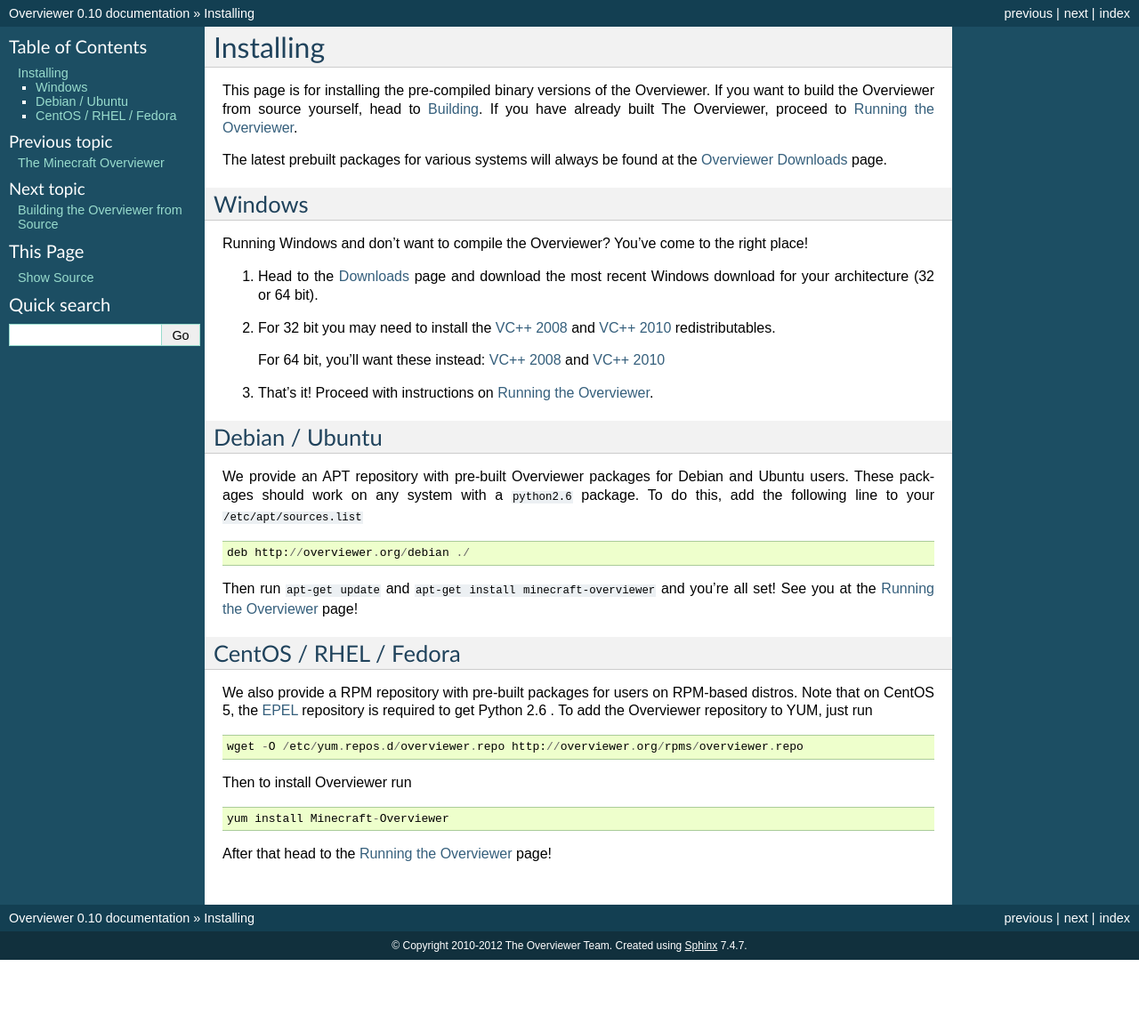
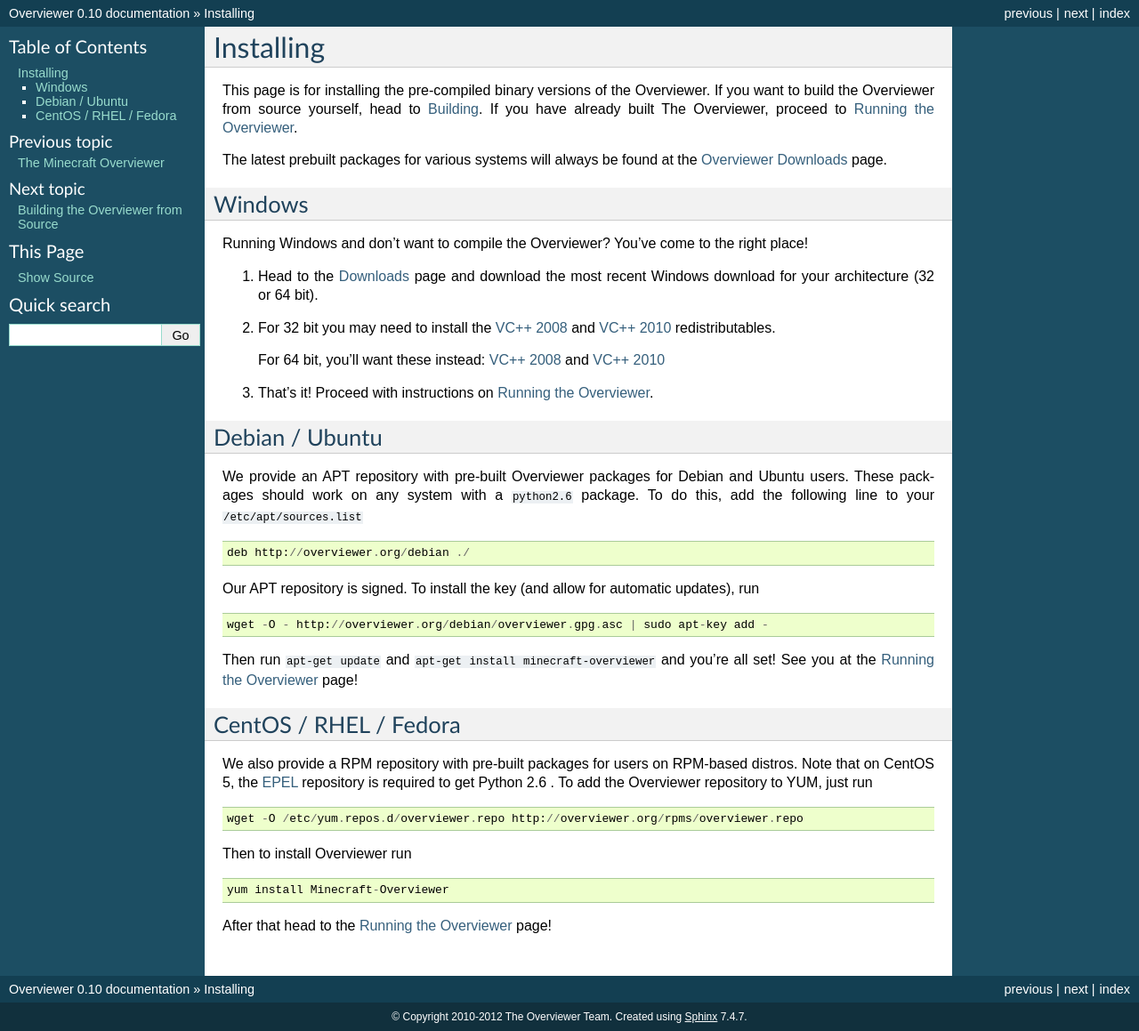
Before and after one commit to overviewer/Minecraft-Overviewer, a Sphinx documentation site: the page built from docs/installing.rst, in a window 1280 px wide. Shown: the whole page at 89% size. Built offline with Sphinx 7.4.7, drawn with Linux system fonts in a browser that asks for light colours; before the commit the page ends 1079 px from its top, so only the background shows below that.

Commit message:
added note about signed APT repo to install docs

```diff
--- a/docs/installing.rst
+++ b/docs/installing.rst
@@ -35,6 +35,13 @@
 
     deb http://overviewer.org/debian ./
 
+Our APT repository is signed. To install the key (and allow for
+automatic updates), run
+
+::
+
+    wget -O - http://overviewer.org/debian/overviewer.gpg.asc | sudo apt-key add -
+
 Then run ``apt-get update`` and ``apt-get install minecraft-overviewer`` and
 you're all set! See you at the :doc:`running` page!
 
```
